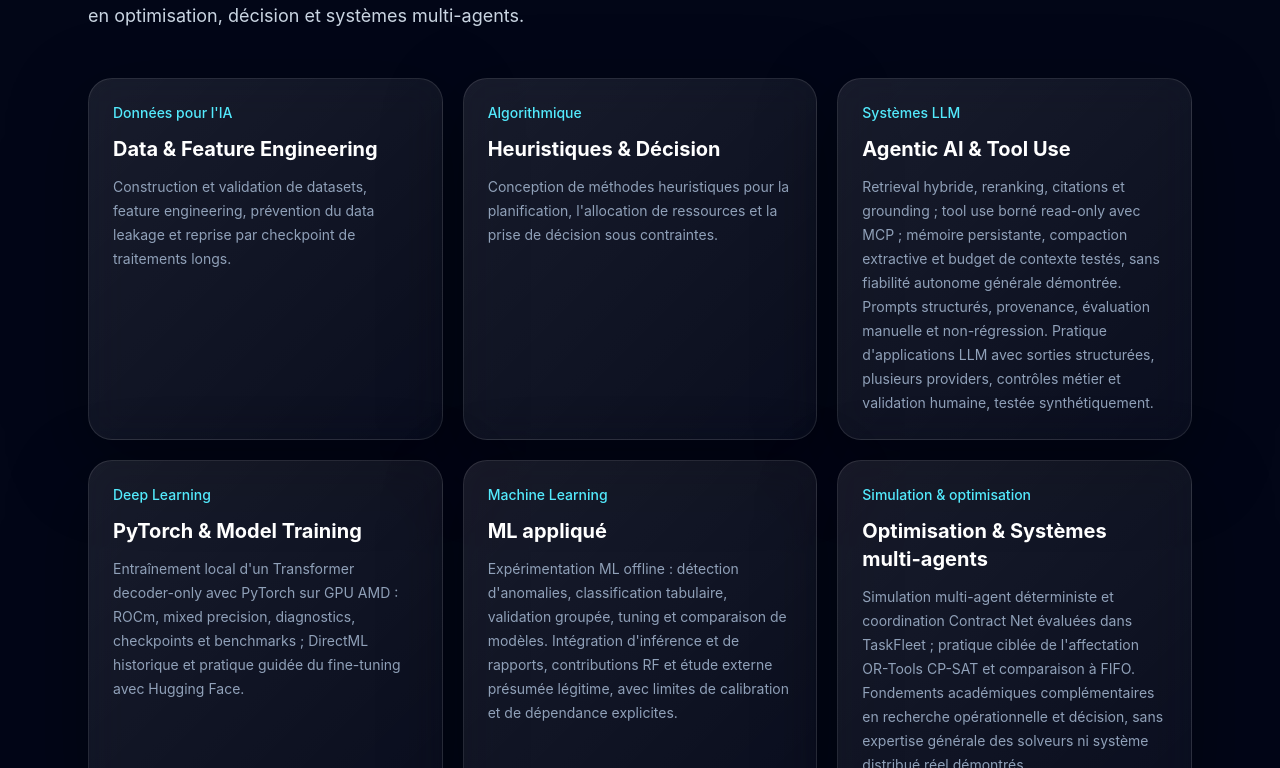
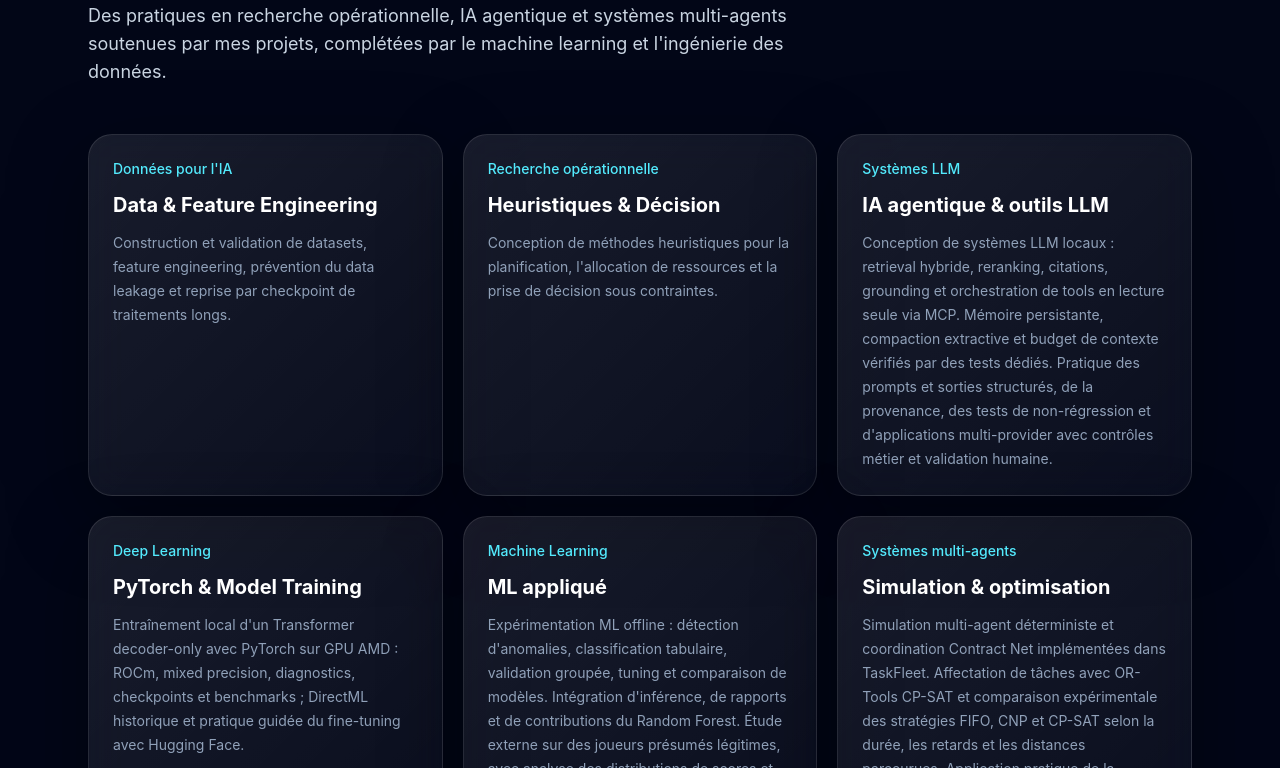
Before and after one commit to Driw0x/Driw0x.github.io, a React (Vite) app: page / in a window 1280 px wide. Shown: the part 1692-2460 px from the top of the page. Built offline with nearby package versions, Linux system fonts and the light colour scheme.

Commit message:
feat: recentrer le portfolio sur les trois axes prioritaires

```diff
--- a/index.html
+++ b/index.html
@@ -3,7 +3,7 @@
   <head>
     <meta charset="UTF-8" />
     <meta name="viewport" content="width=device-width, initial-scale=1.0" />
-    <meta name="description" content="Portfolio de Victor Ye, étudiant en Master 2 AI2D : IA agentique, planification, optimisation, décision et systèmes multi-agents." />
+    <meta name="description" content="Portfolio de Victor Ye, étudiant en Master 2 AI2D : recherche opérationnelle, IA agentique et systèmes multi-agents, avec des projets en machine learning appliqué." />
     <title>Victor Ye | Portfolio</title>
   </head>
   <body>
--- a/src/components/sections/About.tsx
+++ b/src/components/sections/About.tsx
@@ -17,7 +17,7 @@ const stats = [
   {
     value: "3",
     label: "Axes du profil",
-    description: "Agentique, optimisation & multi-agent",
+    description: "Recherche opérationnelle · IA agentique · Systèmes multi-agents",
   },
   {
     value: "2027",
--- a/src/components/sections/Hero.tsx
+++ b/src/components/sections/Hero.tsx
@@ -33,7 +33,7 @@ export default function Hero() {
             </div>
 
             <p className="mt-8 max-w-3xl text-lg leading-8 text-slate-300">
-              Je recherche un stage de fin d'études en intelligence artificielle, dans le cadre de mon Master 2 AI2D à Sorbonne Université. Mes projets portent sur les systèmes agentiques bornés, la planification et la décision sous contraintes, ainsi que sur le machine learning appliqué. Ma formation nourrit aussi mon intérêt pour la recherche opérationnelle, l'optimisation et les systèmes multi-agents.
+              Je recherche un stage de fin d'études dans le cadre de mon Master 2 AI2D à Sorbonne Université. Mes trois domaines d'intérêt sont la recherche opérationnelle, l'IA agentique et les systèmes multi-agents. Mes projets les illustrent par la planification et l'allocation sous contraintes, les agents LLM locaux et la simulation multi-agent. Le machine learning appliqué et l'ingénierie des données complètent ce profil.
             </p>
 
             <div className="mt-10 flex flex-wrap gap-4">
--- a/src/components/sections/Projects.tsx
+++ b/src/components/sections/Projects.tsx
@@ -10,7 +10,7 @@ export default function Projects() {
         <SectionTitle
           eyebrow="Projets"
           title="Quelques projets techniques."
-          description="Une sélection de projets montrant des systèmes agentiques bornés, de la planification heuristique et du machine learning appliqué."
+          description="Trois projets complémentaires en recherche opérationnelle, IA agentique et systèmes multi-agents : simulation d'entrepôt, analyse de code et planification heuristique."
         />
 
         <div className="mt-12 grid gap-6 md:grid-cols-3">
--- a/src/components/sections/Skills.tsx
+++ b/src/components/sections/Skills.tsx
@@ -10,7 +10,7 @@ function Skills() {
         <SectionTitle
           eyebrow="Compétences"
           title="Compétences et intérêts techniques."
-          description="Des pratiques soutenues par mes projets, complétées par des fondements académiques en optimisation, décision et systèmes multi-agents."
+          description="Des pratiques en recherche opérationnelle, IA agentique et systèmes multi-agents soutenues par mes projets, complétées par le machine learning et l'ingénierie des données."
         />
 
         <div className="mt-12 grid gap-5 sm:grid-cols-2 lg:grid-cols-3">
--- a/src/data/projects.ts
+++ b/src/data/projects.ts
@@ -4,10 +4,10 @@ export const projects: Project[] = [
   {
     title: "TaskFleet",
 
-    subtitle: "Simulation multi-agent et allocation de tâches",
+    subtitle: "Systèmes multi-agents et affectation sous contraintes",
 
     description:
-      "Simulateur déterministe d'entrepôt comparant allocation FIFO, affectation avec OR-Tools CP-SAT et négociation Contract Net Protocol. La V1 terminée intègre capacités, stations partagées, perturbations et rejeu interactif. Un benchmark reproductible couvre 87 instances distinctes et conserve les simulations incomplètes. CP-SAT optimise l'affectation courante ; CNP reste une coordination locale synchrone, sans réseau réel ni collisions physiques.",
+      "Simulateur déterministe d'entrepôt comparant allocation FIFO, affectation instantanée avec OR-Tools CP-SAT et coordination locale Contract Net Protocol. La V1 terminée intègre capacités, stations partagées, perturbations et rejeu interactif. Un benchmark reproductible couvre 87 instances distinctes et compare durée, retards, distances et échanges entre agents.",
 
     technologies: [
       "Python",
@@ -22,7 +22,7 @@ export const projects: Project[] = [
 
     status: "Terminé",
 
-    featured: false,
+    featured: true,
   },
 
   {
@@ -52,10 +52,10 @@ export const projects: Project[] = [
   {
     title: "CodeAgent",
 
-    subtitle: "Système LLM local avec RAG, grounding et tool use",
+    subtitle: "Agent LLM local avec RAG, MCP et mémoire",
 
     description:
-      "Assistant local d'analyse de code Python combinant retrieval hybride, reranking, RAG sourcé et tools read-only via MCP. Une mémoire conversationnelle persistante ajoute compaction extractive, reprise par projet et session et budget de contexte. Les benchmarks distinguent composants, fixtures mémoire et générations réelles, dont les finales autonomes restent peu fiables. Le prototype ne démontre ni autonomie générale, ni planification multi-étapes, ni système de production.",
+      "Agent d'analyse de code Python fondé sur un LLM local, avec recherche hybride, reranking et RAG sourcé. Sa boucle agentique utilise des outils via MCP et vérifie les citations et le grounding. Une mémoire persistante, la compaction extractive et un budget de contexte assurent la continuité des sessions. Des benchmarks internes évaluent recherche et utilisation d'outils ; des tests dédiés vérifient mémoire et contexte.",
 
     technologies: [
       "Python",
@@ -80,7 +80,7 @@ export const projects: Project[] = [
     subtitle: "ML expérimental pour l'analyse de comportements suspects",
 
     description:
-      "Analyseur offline de démos CS2 combinant parsing, feature engineering, détection d'anomalies et classification supervisée évaluée par match. Une commande applique le modèle figé et produit classements, rapports JSON/Markdown, visualisations et contributions du Random Forest. M6 est techniquement terminé ; l'étude externe porte sur des joueurs présumés légitimes. Scores non calibrés, détection externe de tricheurs non validée et aucun seuil opérationnel ; le server-side reste planifié.",
+      "Analyseur offline de démos CS2 combinant parsing, feature engineering, détection d'anomalies et classification supervisée évaluée par match. Un pipeline en ligne de commande applique le modèle entraîné et génère des classements, des rapports JSON/Markdown, des visualisations et des contributions du Random Forest. Le milestone M6 comprend l'inférence, le reporting et une étude externe sur des joueurs présumés légitimes.",
 
     technologies: [
       "Python",
@@ -94,7 +94,7 @@ export const projects: Project[] = [
 
     status: "En développement",
 
-    featured: true,
+    featured: false,
   },
 
   {
@@ -103,7 +103,7 @@ export const projects: Project[] = [
     subtitle: "Entraînement local d'un Transformer decoder-only",
 
     description:
-      "Adaptation et entraînement local d'un petit modèle de langage Transformer decoder-only sous Windows sur GPU AMD. Après comparaison de checkpoints, DirectML a été archivé à cause d'une validation qualité négative ; le développement actif cible PyTorch ROCm. Un préentraînement Dense court et une génération cohérente sont documentés, tandis que le run complet et le SFT restent planifiés.",
+      "Adaptation et entraînement local d'un petit modèle de langage Transformer decoder-only sous Windows sur GPU AMD avec PyTorch ROCm. Un préentraînement Dense court produit un checkpoint réutilisable et une génération cohérente. Le travail associe diagnostic numérique, mixed precision, sauvegarde et rechargement de checkpoints, benchmarks GPU et comparaisons historiques sous DirectML.",
 
     technologies: [
       "Python",
@@ -126,10 +126,10 @@ export const projects: Project[] = [
   {
     title: "Kaggriculture",
 
-    subtitle: "Agent heuristique de décision sous contraintes",
+    subtitle: "Planification heuristique et décision sous contraintes",
 
     description:
-      "Agent autonome terminé pour la compétition Kaggriculture sur Kaggle. Sa version finale CHI14 applique un planning heuristique sous horizon fini pour allouer ressources, travailleurs et actions sous contraintes temporelles et économiques. L'évaluation locale est reproductible dans les limites documentées ; aucun résultat de leaderboard n'est revendiqué.",
+      "Agent autonome pour un environnement agricole simulé sur Kaggle, conçu pour maximiser l'argent final. Le planner final CHI14 alloue tâches, travailleurs et ressources sous contraintes temporelles et économiques, avec planification heuristique à horizon fini et replanification. Le projet associe tests du planner et évaluations locales des stratégies.",
 
     technologies: [
       "Python",
@@ -152,7 +152,7 @@ export const projects: Project[] = [
     subtitle: "Workflows réutilisables pour assistants IA",
 
     description:
-      "Collection structurée et évaluée de workflows réutilisables pour assistants IA, avec gestion du contexte, contraintes explicites, provenance des affirmations et sorties vérifiables. Elle couvre notamment la préparation de candidatures fondée sur les preuves et la généralisation privacy-aware de repositories, tout en gardant le contexte privé local. L'évaluation repose sur quatre walkthroughs qualitatifs manuels, sans benchmark automatisé.",
+      "Collection structurée de workflows réutilisables pour assistants IA, avec gestion du contexte, contraintes explicites, provenance des affirmations et sorties vérifiables. Elle couvre la préparation de candidatures fondée sur les preuves et la généralisation de repositories avec préservation du contexte privé local. Un cadre d'évaluation manuelle s'appuie sur quatre walkthroughs qualitatifs.",
 
     technologies: [
       "Prompt Engineering",
--- a/src/data/skills.ts
+++ b/src/data/skills.ts
@@ -9,7 +9,7 @@ export const skills: Skill[] = [
   },
 
   {
-    category: "Algorithmique",
+    category: "Recherche opérationnelle",
     title: "Heuristiques & Décision",
     description:
       "Conception de méthodes heuristiques pour la planification, l'allocation de ressources et la prise de décision sous contraintes.",
@@ -17,9 +17,9 @@ export const skills: Skill[] = [
 
   {
     category: "Systèmes LLM",
-    title: "Agentic AI & Tool Use",
+    title: "IA agentique & outils LLM",
     description:
-      "Retrieval hybride, reranking, citations et grounding ; tool use borné read-only avec MCP ; mémoire persistante, compaction extractive et budget de contexte testés, sans fiabilité autonome générale démontrée. Prompts structurés, provenance, évaluation manuelle et non-régression. Pratique d'applications LLM avec sorties structurées, plusieurs providers, contrôles métier et validation humaine, testée synthétiquement.",
+      "Conception de systèmes LLM locaux : retrieval hybride, reranking, citations, grounding et orchestration de tools en lecture seule via MCP. Mémoire persistante, compaction extractive et budget de contexte vérifiés par des tests dédiés. Pratique des prompts et sorties structurés, de la provenance, des tests de non-régression et d'applications multi-provider avec contrôles métier et validation humaine.",
   },
 
   {
@@ -33,13 +33,13 @@ export const skills: Skill[] = [
     category: "Machine Learning",
     title: "ML appliqué",
     description:
-      "Expérimentation ML offline : détection d'anomalies, classification tabulaire, validation groupée, tuning et comparaison de modèles. Intégration d'inférence et de rapports, contributions RF et étude externe présumée légitime, avec limites de calibration et de dépendance explicites.",
+      "Expérimentation ML offline : détection d'anomalies, classification tabulaire, validation groupée, tuning et comparaison de modèles. Intégration d'inférence, de rapports et de contributions du Random Forest. Étude externe sur des joueurs présumés légitimes, avec analyse des distributions de scores et des dépendances entre matchs.",
   },
 
   {
-    category: "Simulation & optimisation",
-    title: "Optimisation & Systèmes multi-agents",
+    category: "Systèmes multi-agents",
+    title: "Simulation & optimisation",
     description:
-      "Simulation multi-agent déterministe et coordination Contract Net évaluées dans TaskFleet ; pratique ciblée de l'affectation OR-Tools CP-SAT et comparaison à FIFO. Fondements académiques complémentaires en recherche opérationnelle et décision, sans expertise générale des solveurs ni système distribué réel démontrés.",
+      "Simulation multi-agent déterministe et coordination Contract Net implémentées dans TaskFleet. Affectation de tâches avec OR-Tools CP-SAT et comparaison expérimentale des stratégies FIFO, CNP et CP-SAT selon la durée, les retards et les distances parcourues. Application pratique de la planification, de l'optimisation combinatoire et de la prise de décision.",
   },
 ];
--- a/src/pages/ProjectsPage.tsx
+++ b/src/pages/ProjectsPage.tsx
@@ -42,7 +42,7 @@ export default function ProjectsPage() {
             <SectionTitle
               eyebrow="Projets"
               title="Tous mes projets."
-              description="Découvrez mes projets en intelligence artificielle appliquée, systèmes décisionnels et expérimentation machine learning."
+              description="Découvrez mes projets en recherche opérationnelle, IA agentique et systèmes multi-agents, ainsi qu'en machine learning et ingénierie des données."
             />
 
             <div className="mt-12 space-y-16">
```
